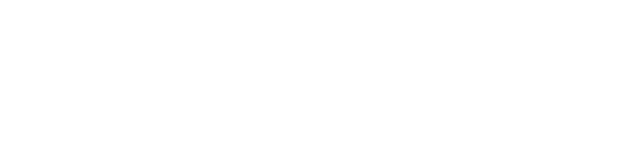
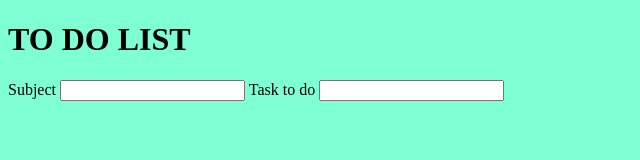
Before and after one commit to yahyasaadi/toDoList, a plain HTML site: page index.html in a window 1280 px wide. Shown: the whole page, without its empty margins (0-640 px from the left). Drawn offline with nearby package versions, Linux system fonts and the light colour scheme.

Commit message:
Added a html form and some css

```diff
--- a/css/styles.css
+++ b/css/styles.css
@@ -0,0 +1,3 @@
+body {
+    background-color: #7fffd4;
+}
--- a/index.html
+++ b/index.html
@@ -10,6 +10,12 @@
     <title>To Do List</title>
 </head>
 <body>
-
+    <h1>TO DO LIST</h1>
+        <form action="">
+            <label for="subject">Subject</label>
+            <input type="text" id="title" name="title">
+            <label for="description">Task to do</label>
+            <input type="text" id="descrip" name="descrip">
+        </form>
 </body>
 </html>
```
